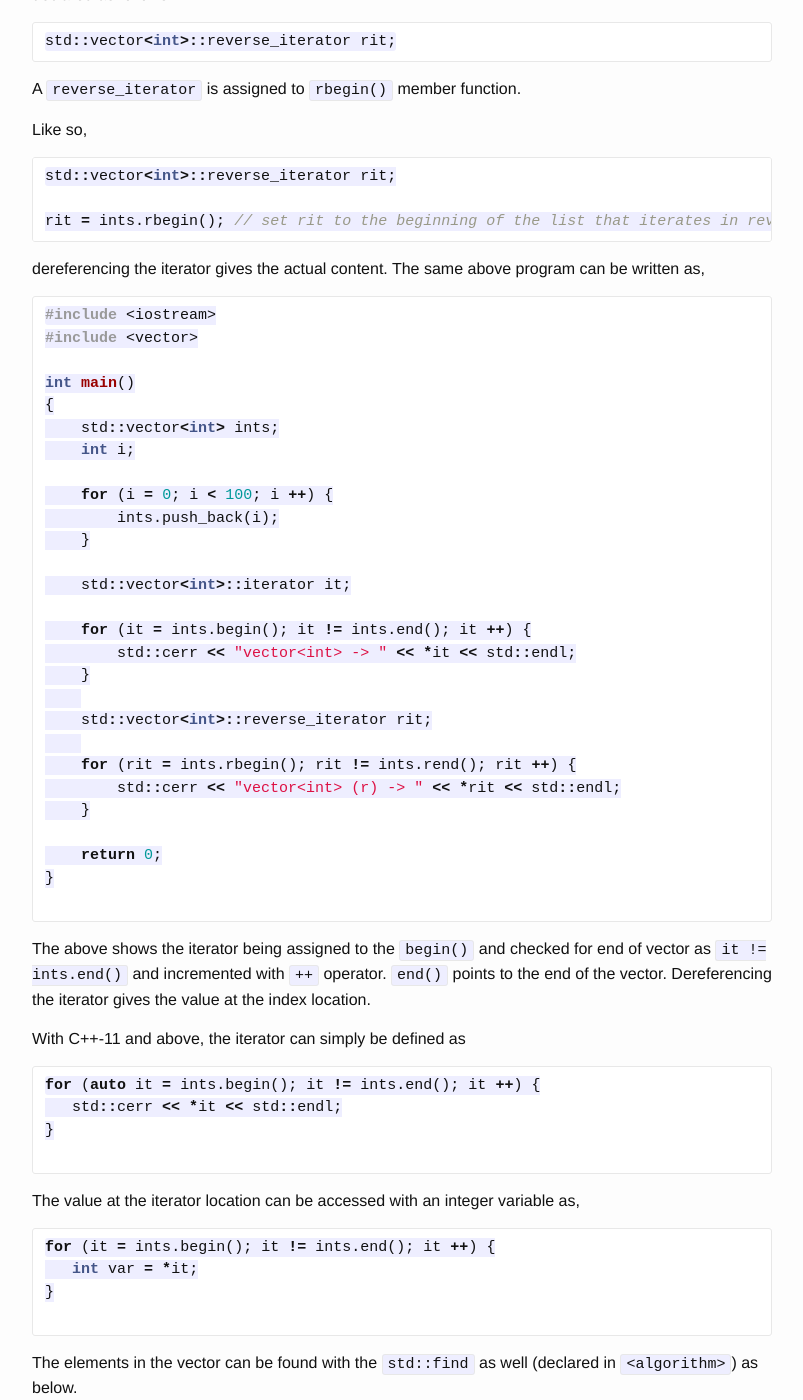
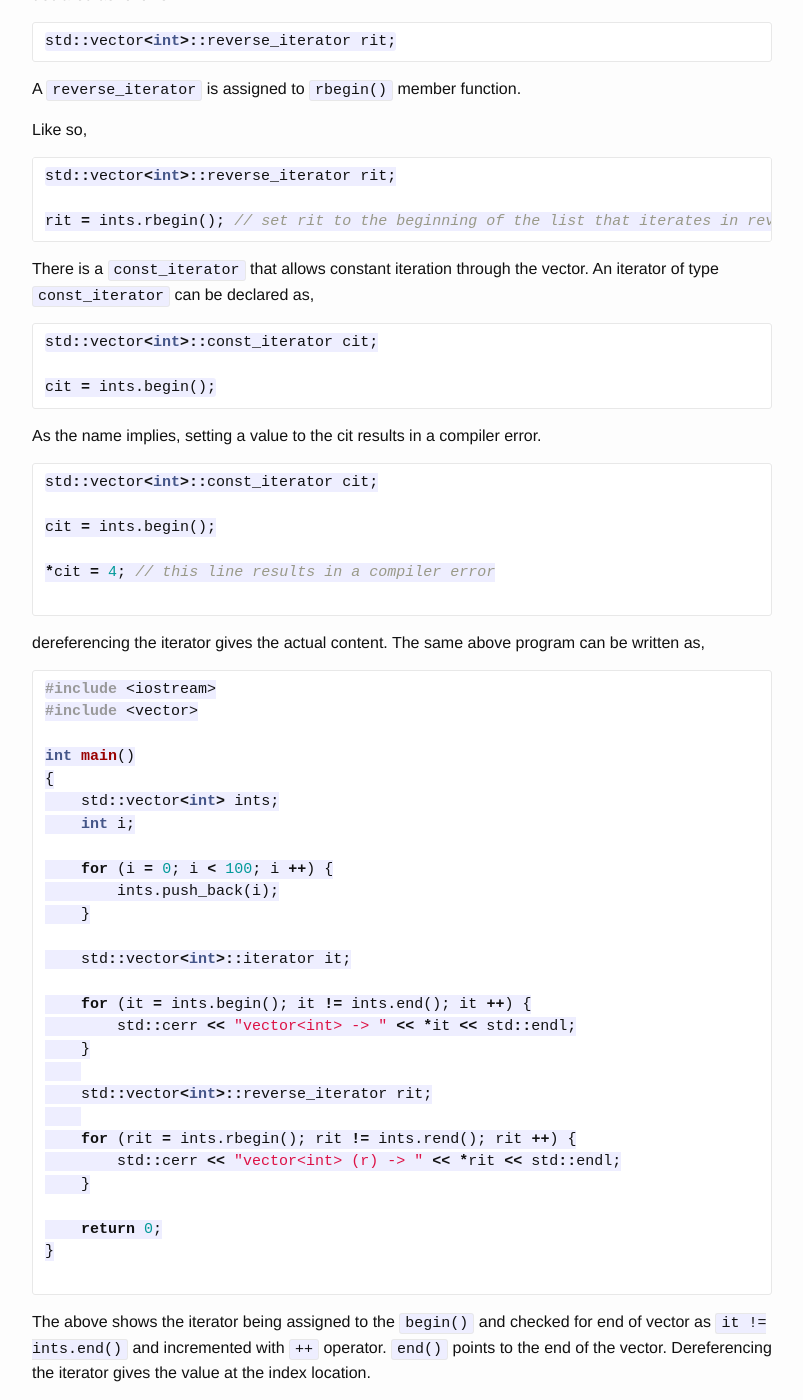
Before and after one commit to DevNaga/devnaga.github.io, a Jekyll site: the page built from _posts/2019-01-21-std-vector.markdown, in a window 1280 px wide and 1400 px high, scrolled down 2075 px. Shown: the whole window, without its empty margins (238-1041 px from the left). Built offline with Jekyll 4.4.1, drawn with Linux system fonts in a browser that asks for light colours; some of the changed text lies outside the part shown.

Commit message:
Update 2019-01-21-std-vector.markdown

````diff
--- a/_posts/2019-01-21-std-vector.markdown
+++ b/_posts/2019-01-21-std-vector.markdown
@@ -109,6 +109,27 @@ std::vector<int>::reverse_iterator rit;
 rit = ints.rbegin(); // set rit to the beginning of the list that iterates in reverse
 ```
 
+There is a `const_iterator` that allows constant iteration through the vector. An iterator of type `const_iterator` can be declared as,
+
+```cpp
+std::vector<int>::const_iterator cit;
+
+cit = ints.begin();
+```
+
+As the name implies, setting a value to the cit results in a compiler error.
+
+```cpp
+std::vector<int>::const_iterator cit;
+
+cit = ints.begin();
+
+*cit = 4; // this line results in a compiler error
+
+```
+
+
+
 dereferencing the iterator gives the actual content. The same above program can be written as,
 
 ```cpp
@@ -158,6 +179,17 @@ The value at the iterator location can be accessed with an integer variable as,
 ```cpp
 for (it = ints.begin(); it != ints.end(); it ++) {
    int var = *it;
+}
+
+```
+
+If the values at the iterator positions need change, they can be simply changed as by dereferencing the iterator and setting it a value.
+
+```cpp
+std::vector<int>::iterator it;
+
+for (it = ints.begin(); it != ints.end(); it ++) {
+    *it = 4;
 }
 
 ```
````
